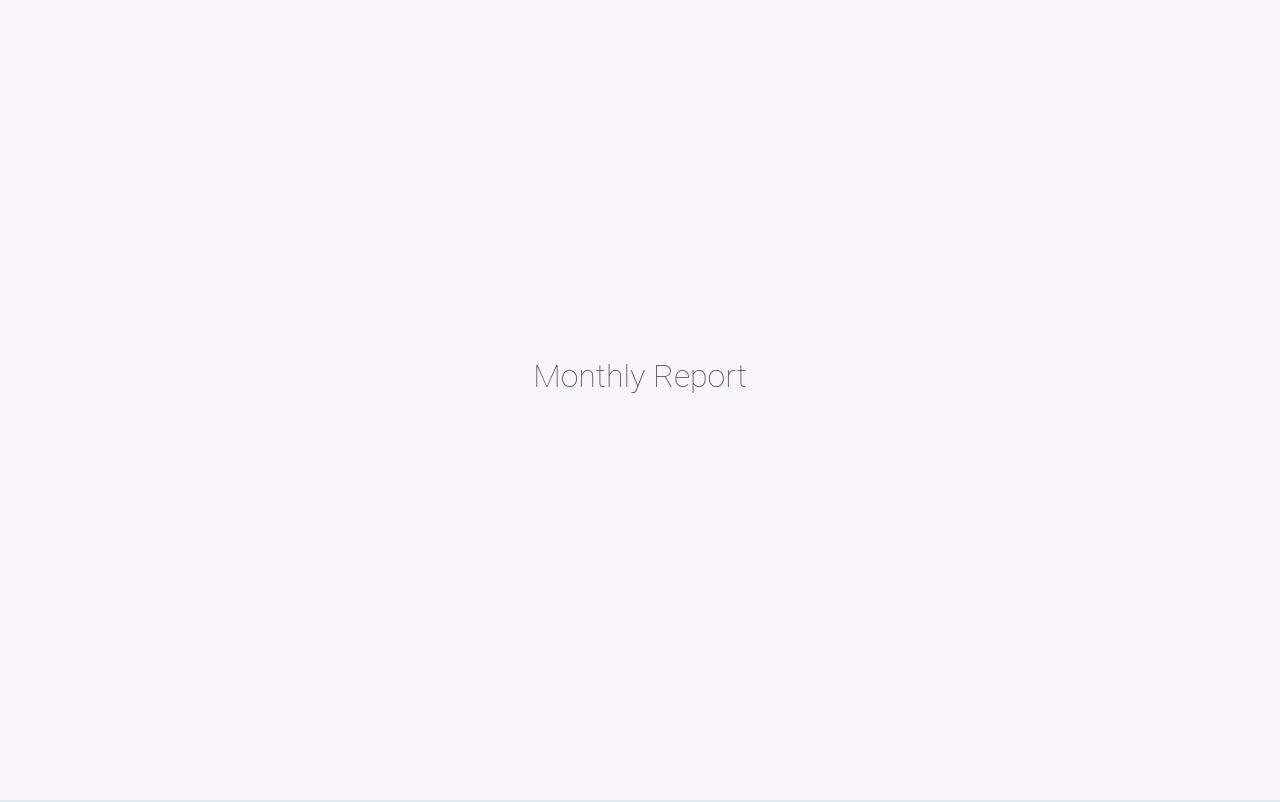
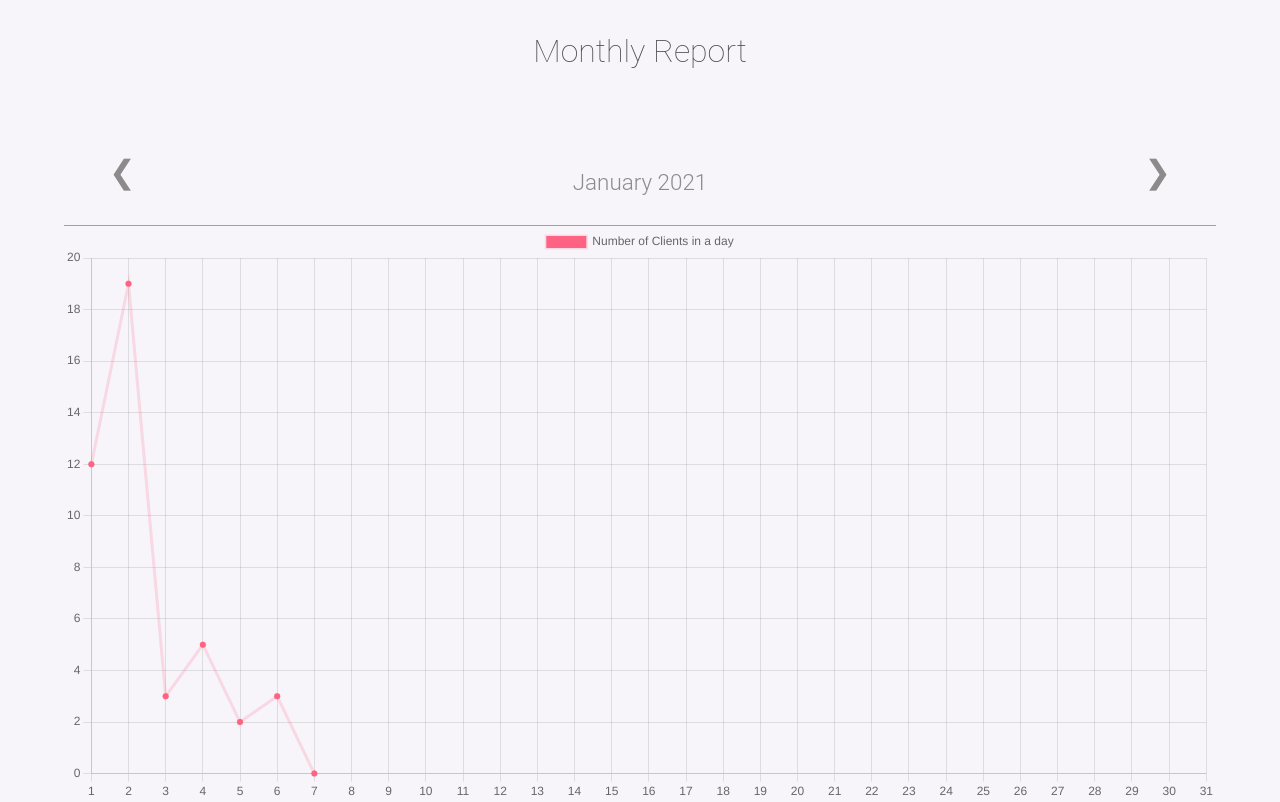
Before and after one commit to AymanJabr/Dr.House-Family-Clining-Front-End, a React (Create React App) app: page / in a window 1280 px wide. Built offline with nearby package versions, Linux system fonts and the light colour scheme.

Commit message:
Add Initial Design of Monthly Report Page

```diff
--- a/src/components/Graph.js
+++ b/src/components/Graph.js
@@ -1,6 +1,41 @@
+import React from 'react';
+import { Line } from 'react-chartjs-2';
+
+const data = {
+  labels: [1, 2, 3, 4, 5, 6, 7, 8, 9, 10, 11, 12, 13, 14, 15,
+    16, 17, 18, 19, 20, 21, 22, 23, 24, 25, 26, 27, 28, 29, 30, 31],
+  datasets: [
+    {
+      label: 'Number of Clients in a day',
+      data: [12, 19, 3, 5, 2, 3, 0],
+      fill: false,
+      backgroundColor: 'rgb(255, 99, 132)',
+      borderColor: 'rgba(255, 99, 132, 0.2)',
+    },
+  ],
+};
+
+const options = {
+  scales: {
+    yAxes: [
+      {
+        ticks: {
+          beginAtZero: true,
+        },
+      },
+    ],
+  },
+};
+
 const MonthlyReportGraph = () => (
   <div className="monthlyReportGraph">
-    Graph
+    <div className="current-date">
+      <button className="prevButton calenderButton" type="button" onClick={() => { }}>&#10094;</button>
+      <h1 className="calendarMonthText">January 2021</h1>
+      <button className="nextButton calenderButton" type="button" onClick={() => { }}>&#10095;</button>
+    </div>
+
+    <Line data={data} options={options} />
   </div>
 );
 
--- a/src/index.css
+++ b/src/index.css
@@ -232,7 +232,16 @@ code {
   border-radius: 5px;
 }
 
+.monthlyReportGraph {
+  width: 90vw;
+  /* height: 70vh; */
+}
 
+.monthlyReportTitle {
+  margin: 4vh 0 6vh 0;
+  color: var(--main-gray-text-color);
+  font-weight: 200;
+}
 
 
 
--- a/src/pages/MonthlyReport.js
+++ b/src/pages/MonthlyReport.js
@@ -1,8 +1,10 @@
+import MonthlyReportGraph from '../components/Graph';
+
 const MonthlyReport = () => (
   <div className="singleOuter">
     <div className="singleInner">
-      <h1 className="takeAppointmentTitle">Monthly Report</h1>
-
+      <h1 className="monthlyReportTitle">Monthly Report</h1>
+      <MonthlyReportGraph />
     </div>
   </div>
 );
```
